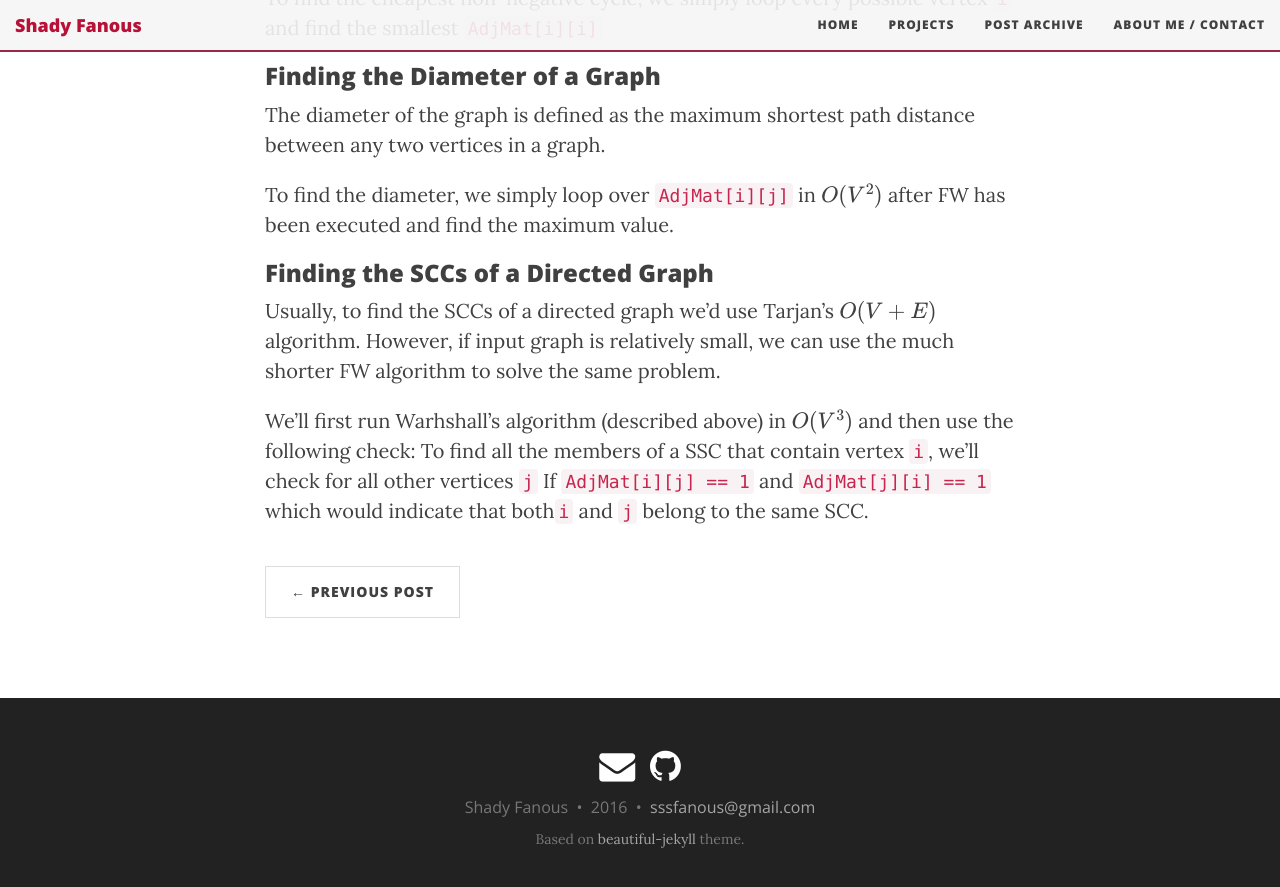
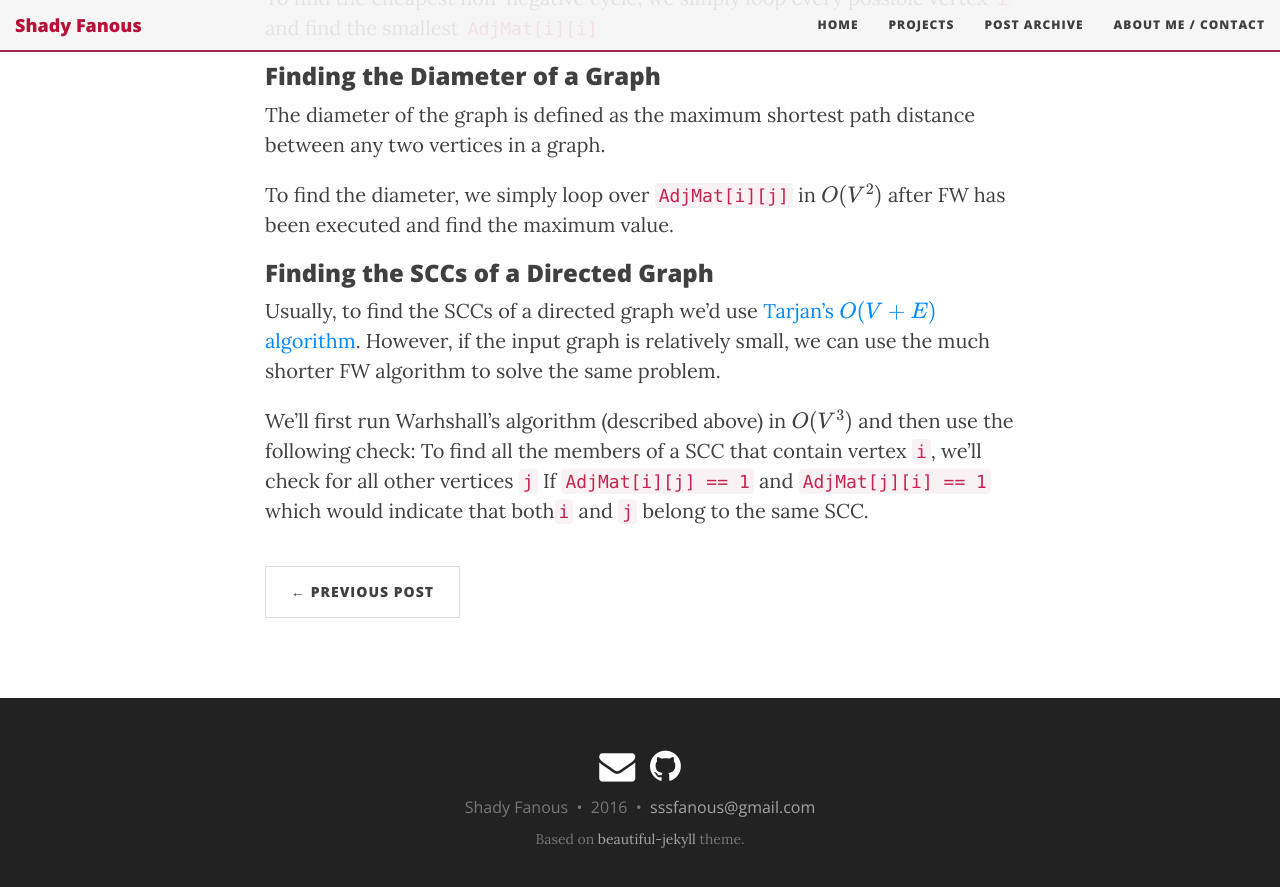
Before and after one commit to ShadyF/shadyf.github.io, a Jekyll site: the page built from _posts/Notes/2016-09-20-APSP-problem.md, in a window 1280 px wide and 900 px high, scrolled down 5347 px. Shown: the top 887 px of the window. Built offline with Jekyll 4.4.1, drawn with Linux system fonts in a browser that asks for light colours; nearby versions of some CDN libraries; formulas are drawn with MathJax 3; comment, search, counter and statistics services are not loaded.

Commit message:
fixed some typos in APSP post

```diff
--- a/_posts/Notes/2016-09-20-APSP-problem.md
+++ b/_posts/Notes/2016-09-20-APSP-problem.md
@@ -237,11 +237,12 @@ after FW has been executed and find the maximum value.
 
 ### Finding the SCCs of a Directed Graph
 
-Usually, to find the SCCs of a directed graph we'd use Tarjan's $$ O(V + E) $$
-algorithm. However, if input graph is relatively small, we can use the much
+Usually, to find the SCCs of a directed graph we'd use
+[Tarjan's $$ O(V + E) $$ algorithm](http://shadyf.com/blog/notes/2016-07-31-finding-strongly-connected-components/).
+However, if the input graph is relatively small, we can use the much
 shorter FW algorithm to solve the same problem.
 
 We'll first run Warhshall's algorithm (described above) in $$ O(V^3) $$ and then
-use the following check: To find all the members of a SSC that contain vertex `i`,
+use the following check: To find all the members of a SCC that contain vertex `i`,
 we'll check for all other vertices `j` If `AdjMat[i][j] == 1` and `AdjMat[j][i] == 1`
 which would indicate that both`i` and `j` belong to the same SCC.
```
